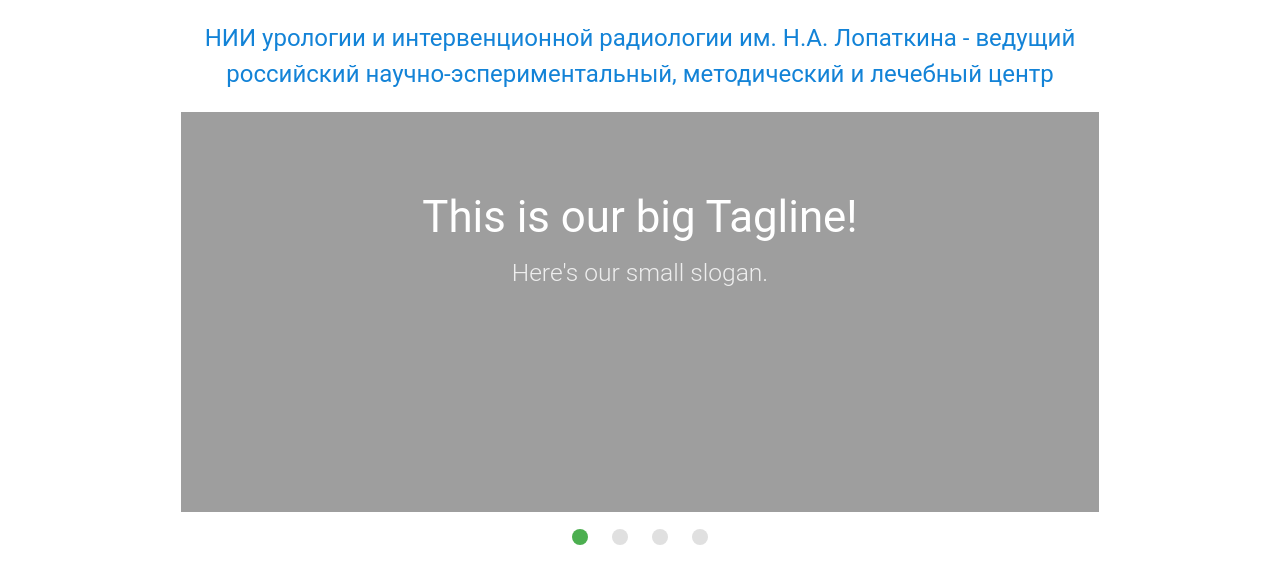
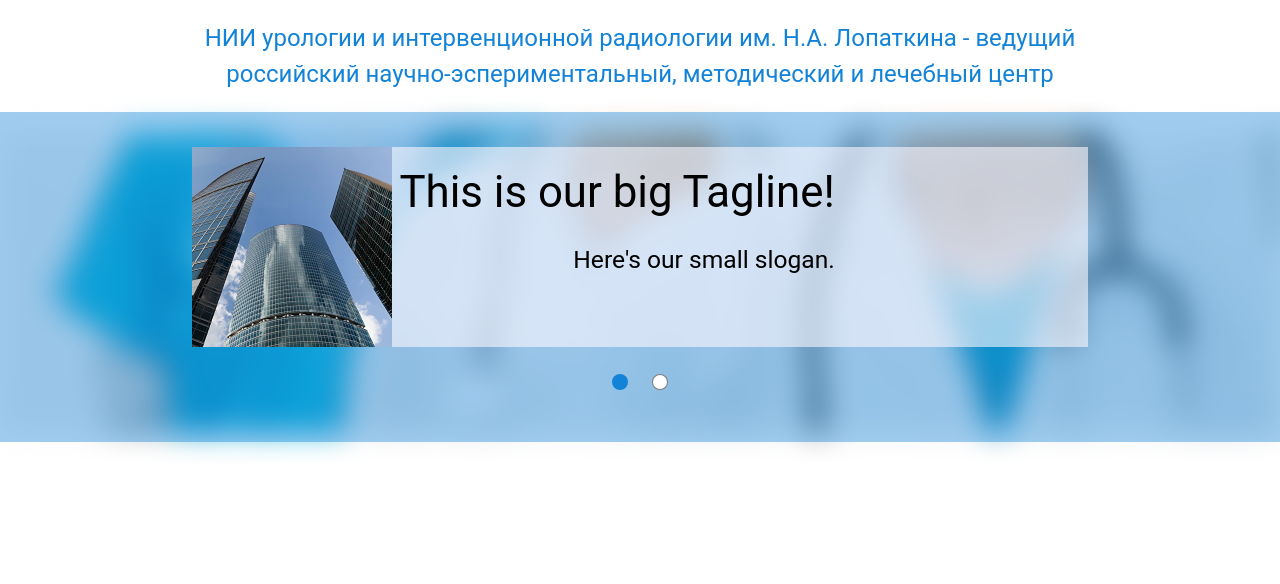
Before and after one commit to maratkanov-a/clinic, a Django app: template templates/clinic_app/news_list_all.html in a window 1280 px wide. Shown: the part 68-652 px from the top of the page. Run offline with Django 3.2, Linux system fonts and the light colour scheme; the template is opened without the code that fills it, so the values that code supplies are empty; parts of the project's set-up code (start-up, migrations or seed data) failed here and were passed over; some web fonts are replaced.

Commit message:
added few pictures, added slider, label and styles for them

```diff
--- a/clinic_app/static/css/mine.css
+++ b/clinic_app/static/css/mine.css
@@ -1,3 +1,4 @@
+/*header*/
 .header {
     background-color: #1383d7;
     color: white;
@@ -27,4 +28,76 @@
     color: #1383d7;
     text-align: center;
     font-size: 24px;
+    padding-bottom: 20px;
 }
+
+/*news*/
+
+.news {
+    position: relative;
+}
+
+.news__img {
+    height: 300px;
+    background: url("../img/doctors.jpg");
+    -webkit-filter: blur(15px);
+	filter: blur(15px);
+}
+
+.news__background__blue {
+    width: 100%;
+    position: absolute;
+    top: -20px;
+    height: 110%;
+    background-color: rgba(19, 131, 215, 0.4);
+}
+
+.news__slider {
+    position: absolute;
+    top: 5%;
+    left: 15%;
+}
+
+.news__slider__height {
+    height: 250px !important;
+}
+
+.news__slider__ul__height {
+    height: 200px !important;
+}
+
+.news__slider__img {
+    width: 200px !important;
+    height: 200px !important;
+}
+
+.news__slider__text {
+    color: black !important;
+}
+
+/*slider color*/
+.slider .slides {
+     background-color: rgba(253, 248, 255, 0.6);
+}
+/**/
+
+/*slider view*/
+.slider .slides li .caption {
+    top: 0;
+    left: 1.2%;
+}
+/**/
+
+/*slider menu colour active*/
+.slider .indicators .indicator-item.active {
+    background-color: #1383d7;
+    border: none;
+}
+/**/
+
+/*slider menu color*/
+ .slider .indicators .indicator-item {
+     background-color: white;
+     border: 1px solid rgba(0,0,0,0.5);
+ }
+/**/
--- a/templates/base.html
+++ b/templates/base.html
@@ -41,13 +41,8 @@
         </div>
     </div>
 
-    <div class="container">
-        <div class="row">
-            {% block content %}
-            {% endblock %}
-        </div>
-    </div>
-
+    {% block content %}
+    {% endblock %}
 </main>
 
 <footer>
--- a/templates/clinic_app/news_list_all.html
+++ b/templates/clinic_app/news_list_all.html
@@ -1,38 +1,69 @@
 {% extends 'base.html' %}
 
+{% load staticfiles %}
+
 {% block content %}
-    <div class="slider">
-    <ul class="slides">
+    <div class="news">
+
+        <div class="news__img"></div>
+
+        <div class="news__background__blue"></div>
+
+        <div class="container news__slider">
+            <div class="row">
+                <div class="col s12 slider news__slider__height">
+                    <ul class="slides news__slider__ul__height">
                         <li>
-        <img src=""> <!-- random image -->
-        <div class="caption center-align">
-          <h3>This is our big Tagline!</h3>
-          <h5 class="light grey-text text-lighten-3">Here's our small slogan.</h5>
+                            <div class="caption center-align news__slider__text">
+                                <img class="news__slider__img left" src="{% static 'img/ofisnii-zdaniy-chelzbinska.jpg' %}">
+                                <h3 class="right">This is our big Tagline!</h3>
+                                <h5 class="right">Here's our small slogan.</h5>
                             </div>
                         </li>
                     <li>
-        <img src=""> <!-- random image -->
-        <div class="caption left-align">
-          <h3>Left Aligned Caption</h3>
-          <h5 class="light grey-text text-lighten-3">Here's our small slogan.</h5>
-        </div>
-      </li>
-      <li>
-        <img src=""> <!-- random image -->
-        <div class="caption right-align">
-          <h3>Right Aligned Caption</h3>
-          <h5 class="light grey-text text-lighten-3">Here's our small slogan.</h5>
-        </div>
-      </li>
-      <li>
-        <img src=""> <!-- random image -->
-        <div class="caption center-align">
-          <h3>This is our big Tagline!</h3>
-          <h5 class="light grey-text text-lighten-3">Here's our small slogan.</h5>
+                            <div class="caption center-align news__slider__text">
+                                <img class="news__slider__img left" src="{% static 'img/ofisnii-zdaniy-chelzbinska.jpg' %}">
+                                <h3 class="right">This is our big Tagline!</h3>
+                                <h5 class="right">Here's our small slogan.</h5>
                             </div>
                         </li>
                     </ul>
                 </div>
+            </div>
+        </div>
+    </div>
+{#    <div class="slider">#}
+{#    <ul class="slides">#}
+{#      <li>#}
+{#        <img src=""> <!-- random image -->#}
+{#        <div class="caption center-align">#}
+{#          <h3>This is our big Tagline!</h3>#}
+{#          <h5 class="light grey-text text-lighten-3">Here's our small slogan.</h5>#}
+{#        </div>#}
+{#      </li>#}
+{#      <li>#}
+{#        <img src=""> <!-- random image -->#}
+{#        <div class="caption left-align">#}
+{#          <h3>Left Aligned Caption</h3>#}
+{#          <h5 class="light grey-text text-lighten-3">Here's our small slogan.</h5>#}
+{#        </div>#}
+{#      </li>#}
+{#      <li>#}
+{#        <img src=""> <!-- random image -->#}
+{#        <div class="caption right-align">#}
+{#          <h3>Right Aligned Caption</h3>#}
+{#          <h5 class="light grey-text text-lighten-3">Here's our small slogan.</h5>#}
+{#        </div>#}
+{#      </li>#}
+{#      <li>#}
+{#        <img src=""> <!-- random image -->#}
+{#        <div class="caption center-align">#}
+{#          <h3>This is our big Tagline!</h3>#}
+{#          <h5 class="light grey-text text-lighten-3">Here's our small slogan.</h5>#}
+{#        </div>#}
+{#      </li>#}
+{#    </ul>#}
+{#  </div>#}
     {% for new_info in news_list %}
         {{ new_info.title }}
         {{ new_info.content }}
```
Also changed, not shown: clinic_app/static/img/doctors.jpg (added), clinic_app/static/img/ofisnii-zdaniy-chelzbinska.jpg (added). Lines whose indentation alone changed are shown as unchanged.
